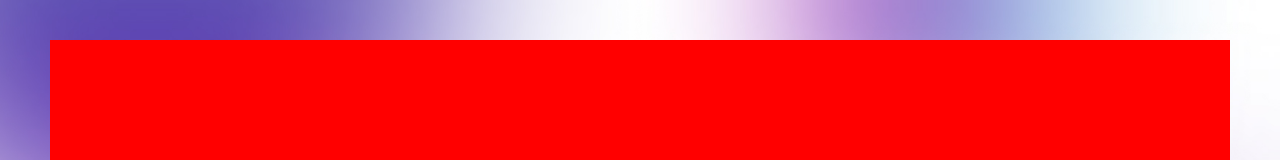
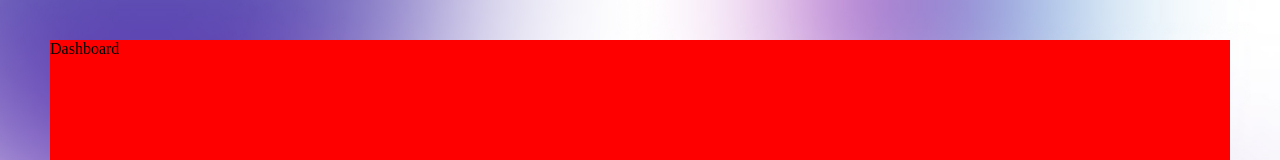
Before and after one commit to NapiTech-dev/my-portfolio, a React (Vite) app: page / in a window 1280 px wide. Shown: the top 160 px of the page. Built offline with nearby package versions, Linux system fonts and the light colour scheme.

Commit message:
Test commit with correct identity

```diff
--- a/src/components/layout/ParentBox.jsx
+++ b/src/components/layout/ParentBox.jsx
@@ -1,8 +1,11 @@
 import React from "react";
+import Dashboard from "../Dashboard.jsx";
 import "../../styles/ParentBox.css";
 
 const ParentBox = () => {
-  return <div className="box-style"></div>;
+  return <div className="box-style">
+    <Dashboard />
+  </div>;
 };
 
 export default ParentBox;
```
Also changed, not shown: test.txt (added).
